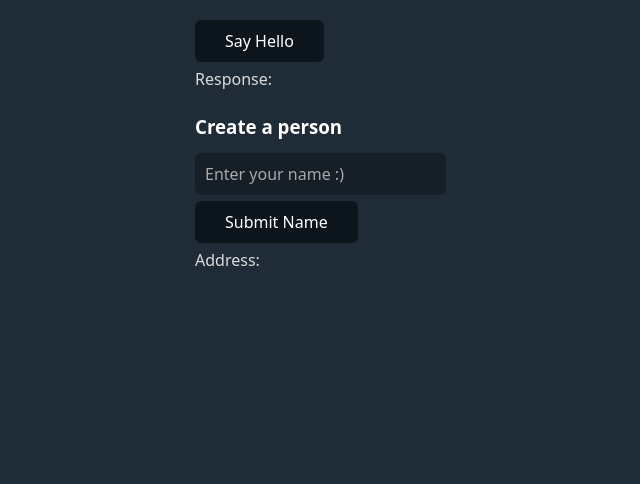
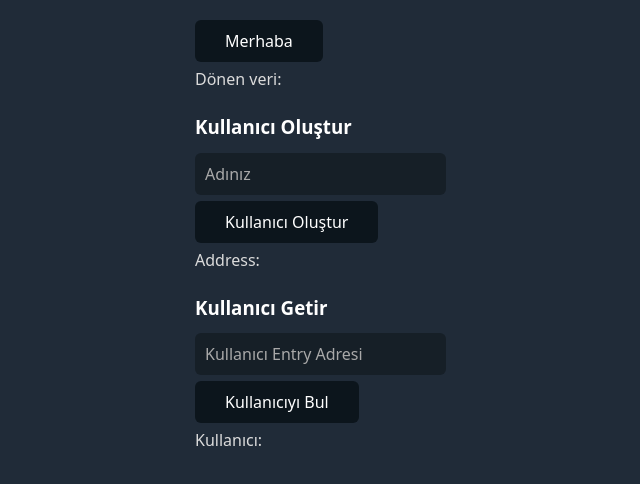
Before and after one commit to bayramlcm/holo-me, a plain HTML site: page gui/index.html in a window 1280 px wide. Shown: the whole page, without its empty margins (45-685 px from the left). Drawn offline with nearby package versions, Linux system fonts and the light colour scheme; no server answers.

Commit message:
Kullanıcı bilgilerini döndüren servisin bağlanması

```diff
--- a/gui/hello.js
+++ b/gui/hello.js
@@ -25,3 +25,20 @@ function create_person() {
     }).then(result => show_output(result, 'address_output'));
   });
 }
+function retrieve_person() {
+  var address = document.getElementById('address_in').value.trim();
+  holochain_connection.then(({ callZome, close }) => {
+    callZome('test-instance', 'hello', 'retrieve_person')({
+      address: address,
+    }).then(result => show_person(result, 'person_output'));
+  });
+}
+function show_person(result) {
+  var person = document.getElementById('person_output');
+  var output = JSON.parse(result);
+  if (output.Ok) {
+    person.textContent = ' ' + output.Ok.name;
+  } else {
+    alert(output.Err.Internal);
+  }
+}
--- a/gui/index.html
+++ b/gui/index.html
@@ -5,18 +5,22 @@
 <head>
     <meta charset="utf-8" />
 
-    <title>Hello GUI</title>
+    <title>Merhaba HOLO</title>
     <meta name="description" content="GUI for a Holochain app" />
     <link rel="stylesheet" href="https://cdn.jsdelivr.net/gh/kognise/water.css@latest/dist/dark.min.css" />
 </head>
 
 <body>
-    <button onclick="hello()" type="button">Say Hello</button>
-    <div>Response: <span id="output"></span></div>
-    <h3>Create a person</h3>
-    <input type="text" id="name" placeholder="Enter your name :)">
-    <button onclick="create_person()" type="button">Submit Name</button>
+    <button onclick="hello()" type="button">Merhaba</button>
+    <div>Dönen veri: <span id="output"></span></div>
+    <h3>Kullanıcı Oluştur</h3>
+    <input type="text" id="name" placeholder="Adınız">
+    <button onclick="create_person()" type="button">Kullanıcı Oluştur</button>
     <div>Address: <span id="address_output"></span></div>
+    <h3>Kullanıcı Getir</h3>
+    <input type="text" id="address_in" placeholder="Kullanıcı Entry Adresi">
+    <button onclick="retrieve_person()" type="button">Kullanıcıyı Bul</button>
+    <div>Kullanıcı: <span id="person_output"></span></div>
     <script type="text/javascript" src="hc-web-client/hc-web-client-0.5.1.browser.min.js"></script>
     <script type="text/javascript" src="hello.js"></script>
 </body>
```
